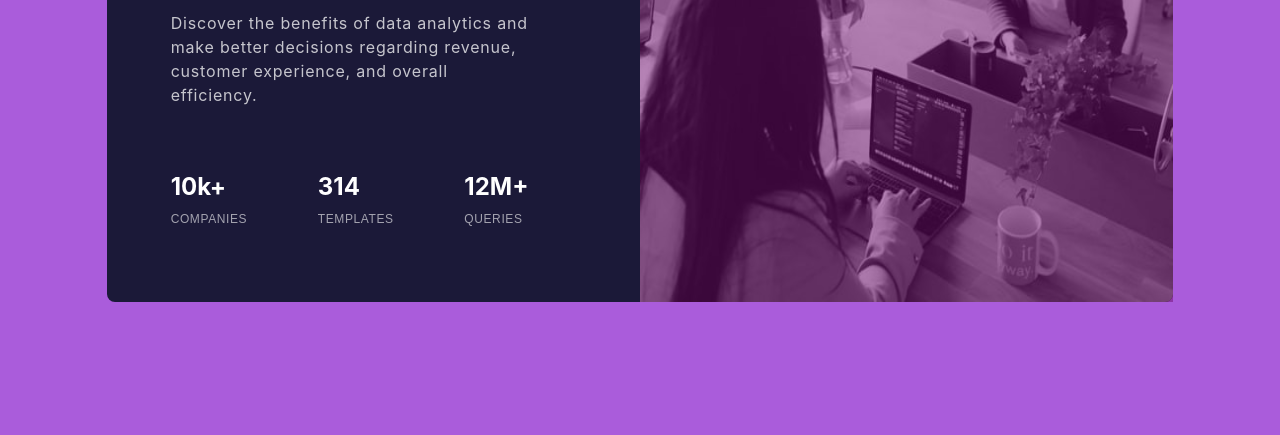
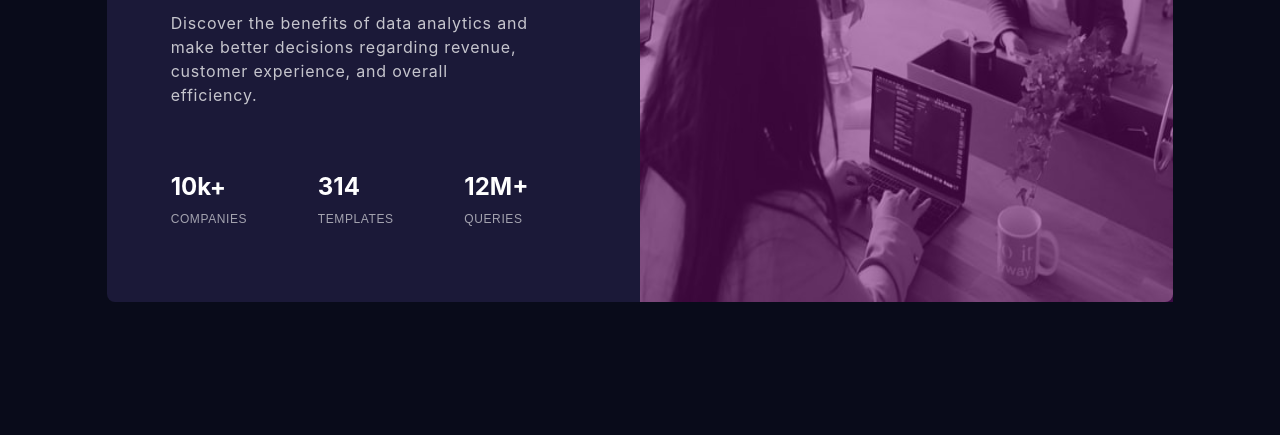
Before and after one commit to Rabiaismail21/stats-preview-page, a website: page index.html in a window 1280 px wide. Shown: the part 365-800 px from the top of the page. Drawn offline with Linux system fonts and the light colour scheme.

Commit message:
third commit

```diff
--- a/index.html
+++ b/index.html
@@ -8,7 +8,7 @@
     <title>Document</title>
   </head>
 
-  <body class="w-full h-full md:h-screen overflow-x-hidden bg-legendaryLavender grid place-items-center md:py-0 py-16">
+  <body class="w-full h-full md:h-screen overflow-x-hidden bg-blackRussian grid place-items-center md:py-0 py-16">
     <div class="w-5/6 md:w-10/12 md:h-2/3 h-full flex flex-col-reverse md:flex-row rounded-lg bg-slateBlue">
       <div class="text-container md:w-2/4 h-full flex flex-col justify-center items-center md:items-start pl-5 pr-5 md:pl-16 md:pr-10 pt-10 md:pt-0 pb-8 md:pb-0">
         <div class="text-content">
```
